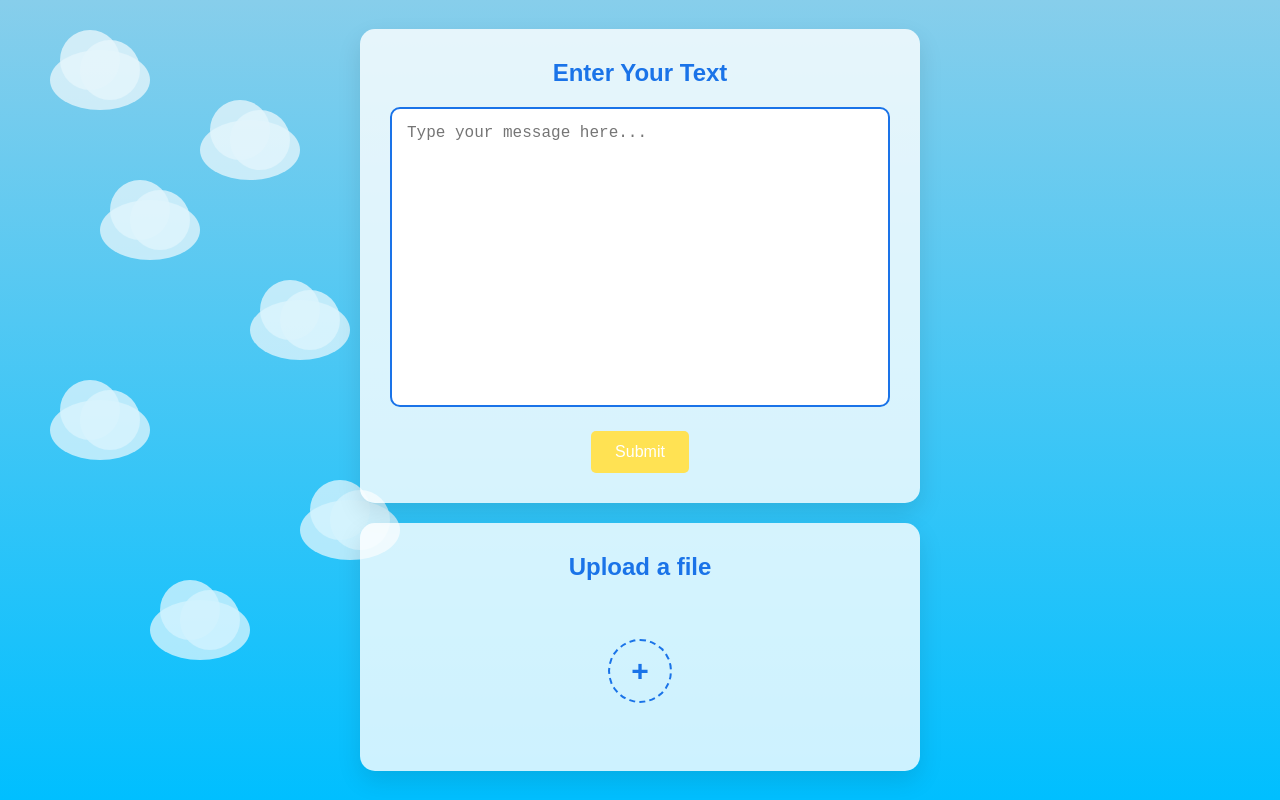
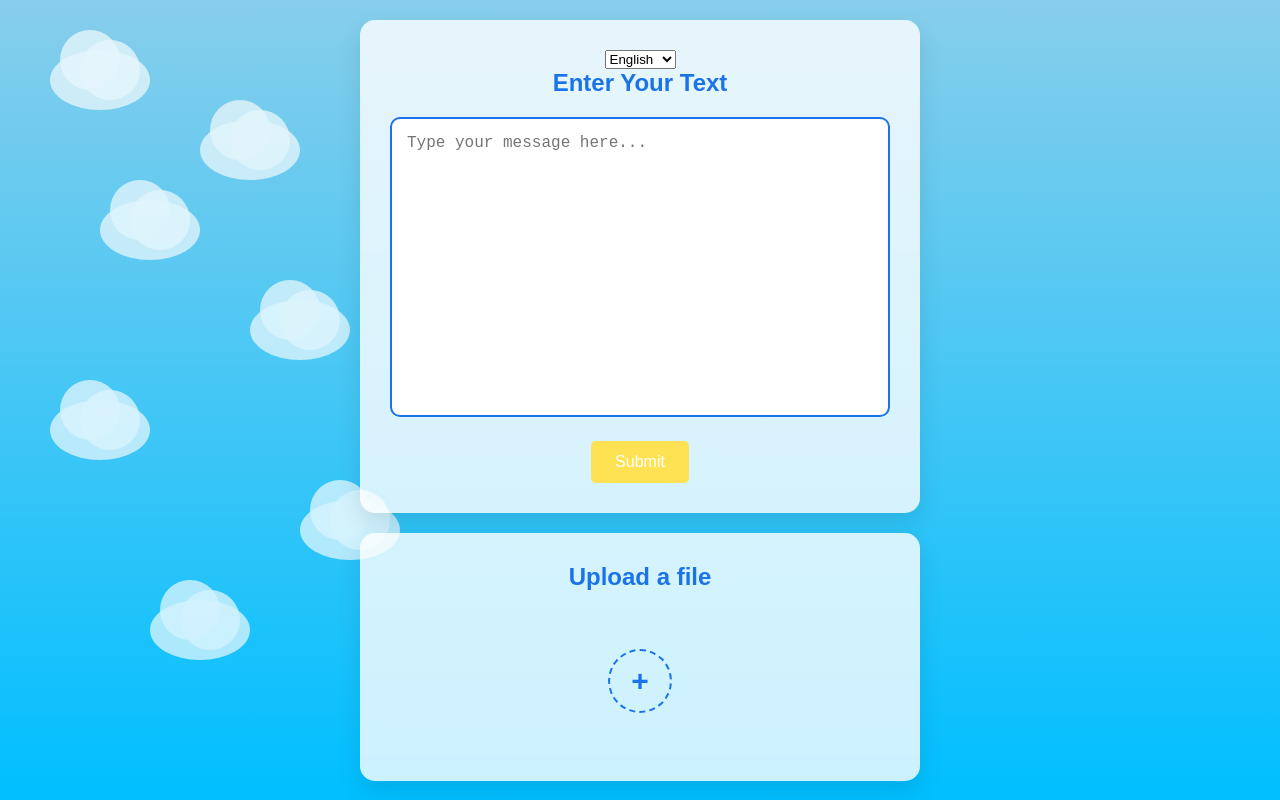
Before and after one commit to Alfred-Folashade/Smart-Flashcard-Generator, a React (Create React App) app in the folder Smart-Flashcard-Generator/Frontend/my-react-app/: page / in a window 1280 px wide. Built offline with nearby package versions, Linux system fonts and the light colour scheme.

Commit message:
Created a dropdown to select which language user wants to use

```diff
--- a/Smart-Flashcard-Generator/Frontend/my-react-app/src/pages/Home.js
+++ b/Smart-Flashcard-Generator/Frontend/my-react-app/src/pages/Home.js
@@ -7,7 +7,7 @@ import { useNavigate } from 'react-router-dom';
 const Home = () => {
 
     const [formData, setFormData] = useState({text: ''});
-
+    const [value, setValue] = useState('');
     const navigate = useNavigate();
 
     const handleChange = (e) => {
@@ -57,6 +57,11 @@ const Home = () => {
 
             <div className={styles.textBoxContainer}>
                 <form onSubmit={handleSubmit} method="post">
+                    <select value ={value} onChange={(e) => setValue(e.target.value)}>
+                        <option value = "English">English</option>
+                        <option value ="French">French</option>
+                        <option value ="German">German</option>
+                    </select>
                     <h2 className={styles.textBoxTitle}>Enter Your Text</h2>
                     <textarea name="text" className={styles.textInput} value={formData.message} onChange={handleChange} placeholder="Type your message here..."></textarea>
                     <button className={styles.submitButton}>Submit</button>
```
